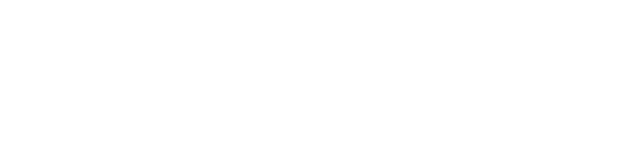
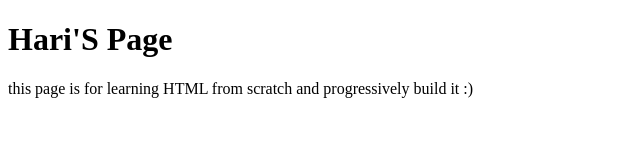
Before and after one commit to hariv3114/acm_hackutd_workshop, a plain HTML site: page index.html in a window 1280 px wide. Shown: the whole page, without its empty margins (0-640 px from the left). Drawn offline with Linux system fonts and the light colour scheme.

Commit message:
Content in Index page

```diff
--- a/index.html
+++ b/index.html
@@ -4,6 +4,8 @@
 		<title>UTD HACK - ACM Workshop</title>
 	</head>
 	<body>
+		<h1>Hari'S Page </h1>
+		<p> this page is for learning HTML from scratch and  progressively build it :)</p>
 
 	</body>
 </html>
```
